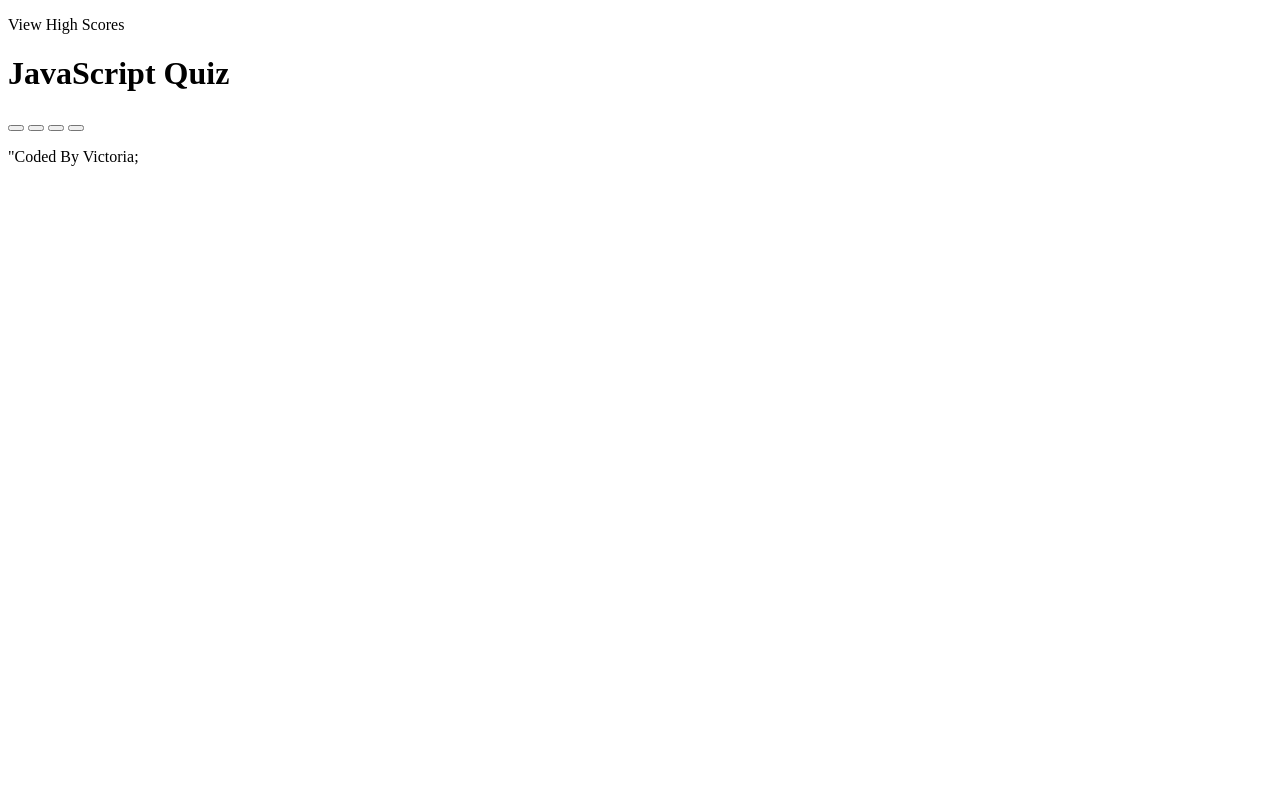
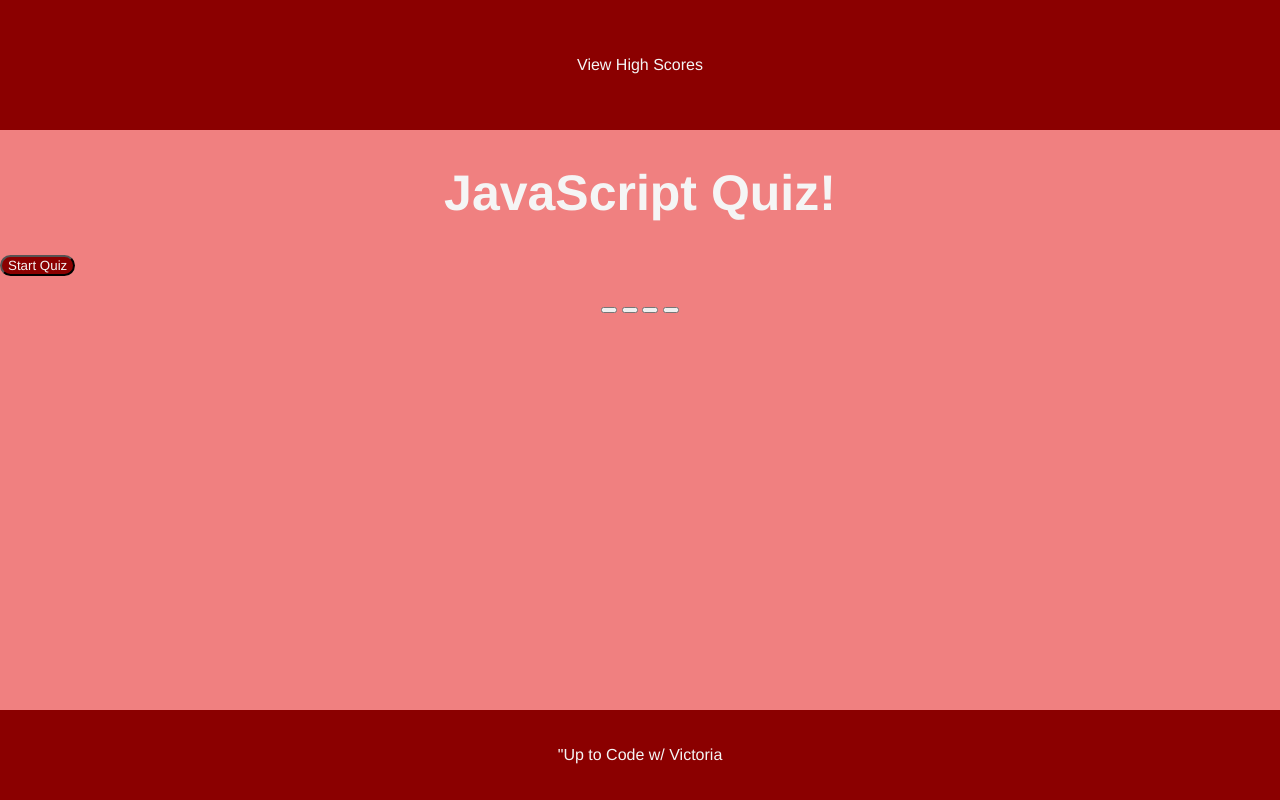
Before and after one commit to vjtolliver/javascript-quiz-game, a plain HTML site: page index.html in a window 1280 px wide. Drawn offline with Linux system fonts and the light colour scheme.

Commit message:
styled and organized webpage

```diff
--- a/assets/script.js
+++ b/assets/script.js
@@ -41,3 +41,7 @@ var questionsArr = [
     isCorrect: "A. This is an answer option"
 }
 ]
+var answerChoice = document.getElementById("#answer");
+var userChoice = answerChoice.addEventListener("click", grade);
+var timerEl = document.getElementById('timer')
+var secondsLeft = 90
--- a/assets/style.css
+++ b/assets/style.css
@@ -0,0 +1,50 @@
+* {
+    /* background-color: lightcoral; */
+    font-family: 'Franklin Gothic Medium', 'Arial Narrow', Arial, sans-serif;
+    color: whitesmoke;
+    text-align: center;
+}
+
+header {
+    background-color: darkred;
+    width: auto;
+    /* height: 50px; */
+    /* margin: 0; */
+    padding: 40px;
+}
+
+body {
+    background-color: lightcoral;
+    margin: 0;
+    padding: 0;
+}
+
+h1 {
+    font-size: 50px;
+}
+
+#start {
+    /* color: darkred; */
+    /* font-size: 65px; */
+    background-color: darkred;
+    border-radius: 30px;
+    display: flex;
+    justify-content: center;
+    align-self: center;
+}
+
+button #answer{
+    background-color: darkred;
+    border-radius: 30px;
+}
+
+footer{
+    position: absolute;
+    right: 0;
+    bottom: 0;
+    left: 0;
+    background-color: darkred;
+    /* margin-bottom: 0; */
+    padding: 20px;
+    /* flex: end; */
+}
--- a/index.html
+++ b/index.html
@@ -5,7 +5,7 @@
     <head>
         <meta charset="UTF-8" />
         <title>JavaScript Quiz</title>
-        <link rel="stylesheet" href="/assets/style.css" />
+        <link rel="stylesheet" type="text/css" href="./assets/style.css" />
     </head>
 
     <body>
@@ -15,21 +15,22 @@
         </header>
 
         <main id="container">
-            <h1>JavaScript Quiz</h1>
+            <h1>JavaScript Quiz!</h1>
+            <button id="start">Start Quiz</button>
             <h2 id="question"></h2>
             <p>
-                <button id="answer"></button>
-                <button id="answer"></button>
-                <button id="answer"></button>
-                <button id="answer"></button>
+                <button id="answer" data-state="hidden"></button>
+                <button id="answer" data-state="hidden"></button>
+                <button id="answer" data-state="hidden"></button>
+                <button id="answer" data-state="hidden"></button>
             </p>
         </main>
 
         <footer>
-            <p>"Coded By Victoria;</p>
+            <p>"Up to Code w/ Victoria</p>
         </footer>
 
-        <script src="/assets/script.js"></script>
+        <script src="./assets/script.js"></script>
     </body>
 
 </html>
```
